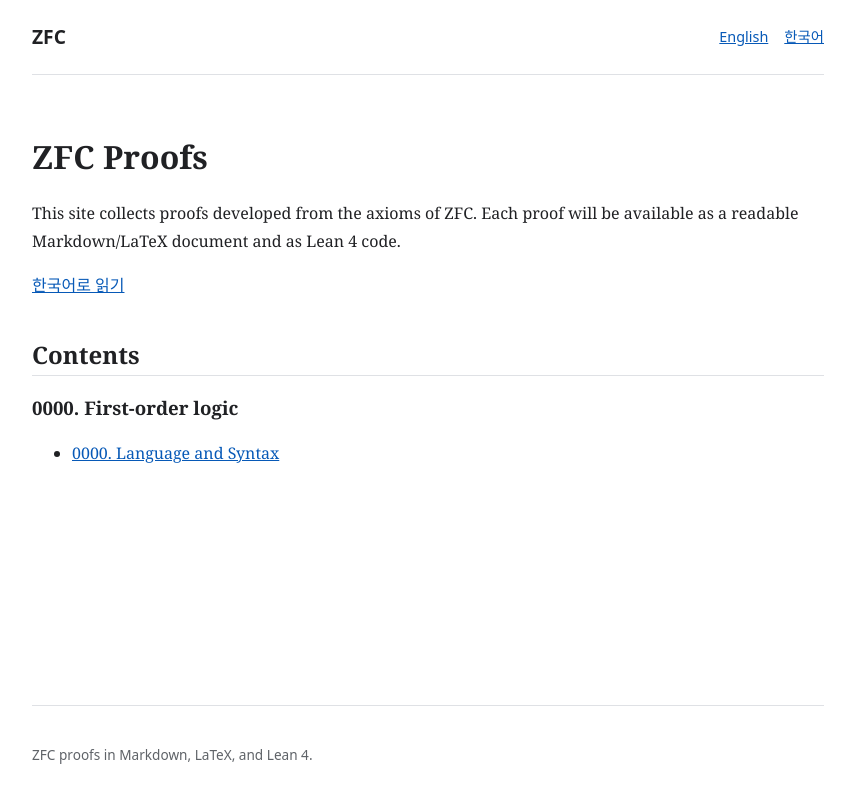
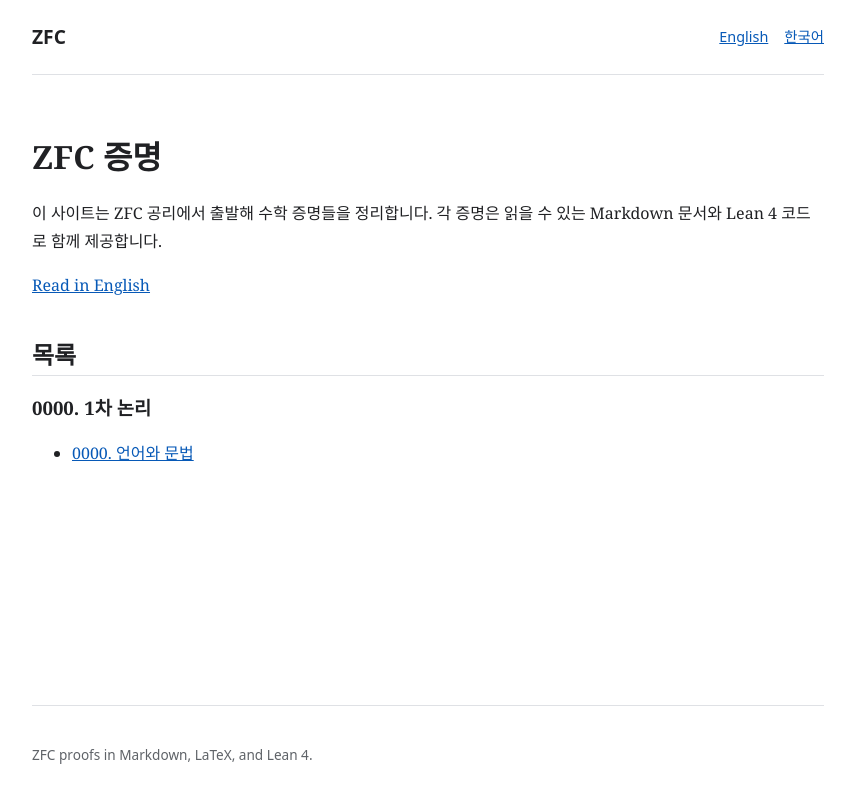
Before and after one commit to smc0478/zfc, a Jekyll site: the page built from docs/index.md, in a window 1280 px wide. Shown: the top 803 px of the page, without its empty margins (212-1067 px from the left). Built offline with Jekyll 4.4.1, drawn with Linux system fonts in a browser that asks for light colours; a script that is not in the unit is left out.

Commit message:
chore: change language in index page and footer

```diff
--- a/docs/_config.yml
+++ b/docs/_config.yml
@@ -1,5 +1,5 @@
 title: ZFC
-description: ZFC proofs in Markdown, LaTeX, and Lean 4
+description: ZFC proofs
 lang: en
 
 markdown: kramdown
--- a/docs/_layouts/default.html
+++ b/docs/_layouts/default.html
@@ -27,8 +27,8 @@
     <header class="site-header">
       <a class="site-title" href="{{ '/' | relative_url }}">{{ site.title }}</a>
       <nav aria-label="Language">
-        <a href="{{ page.en_url | default: '/' | relative_url }}" lang="en">English</a>
-        <a href="{{ page.ko_url | default: '/index_kr.html' | relative_url }}" lang="ko">한국어</a>
+        <a href="{{ page.en_url | default: '/index_en.html' | relative_url }}" lang="en">English</a>
+        <a href="{{ page.ko_url | default: '/' | relative_url }}" lang="ko">한국어</a>
       </nav>
     </header>
 
--- a/docs/index.md
+++ b/docs/index.md
@@ -1,16 +1,16 @@
 ---
-title: Home
-lang: en
+title: 홈
+lang: ko
 ---
 
-# ZFC Proofs
+# ZFC 증명
 
-This site collects proofs developed from the axioms of ZFC. Each proof will be available as a readable Markdown/LaTeX document and as Lean 4 code.
+이 사이트는 ZFC 공리에서 출발해 수학 증명들을 정리합니다. 각 증명은 읽을 수 있는 Markdown 문서와 Lean 4 코드로 함께 제공합니다.
 
-[한국어로 읽기](./index_kr.html)
+[Read in English](./index_en.html)
 
-## Contents
+## 목록
 
-### 0000. First-order logic
+### 0000. 1차 논리
 
-- [0000. Language and Syntax](./0000-first-order-logic/0000-language_and_syntax.html)
+- [0000. 언어와 문법](./0000-first-order-logic/0000-language_and_syntax_kr.html)
```
Also changed, not shown: docs/index_en.md (added, +16 -0 lines), docs/index_kr.md (deleted, +0 -16 lines), README.md.
